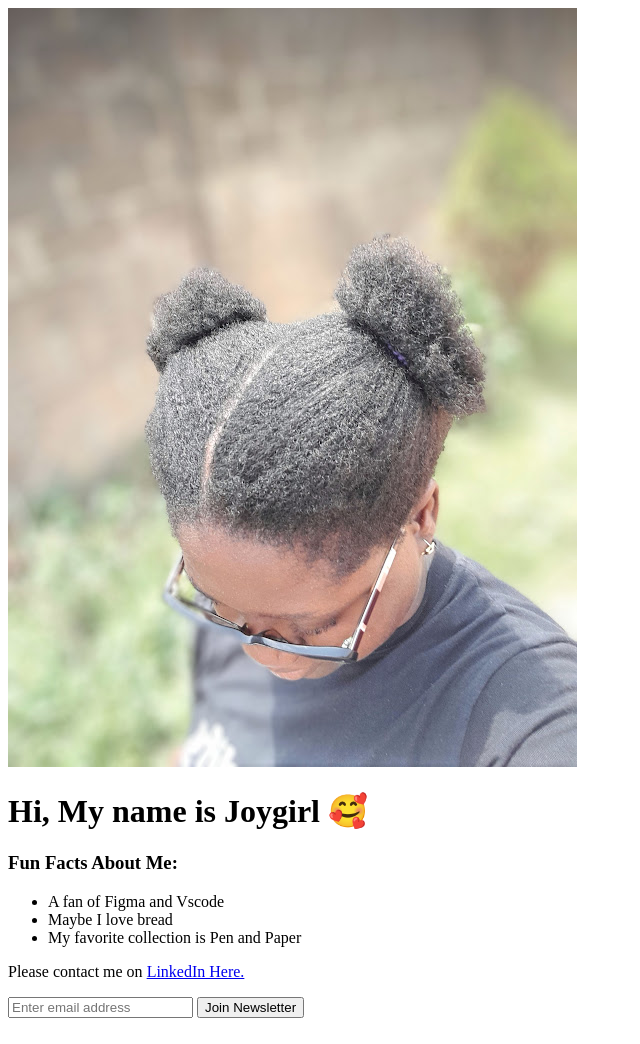
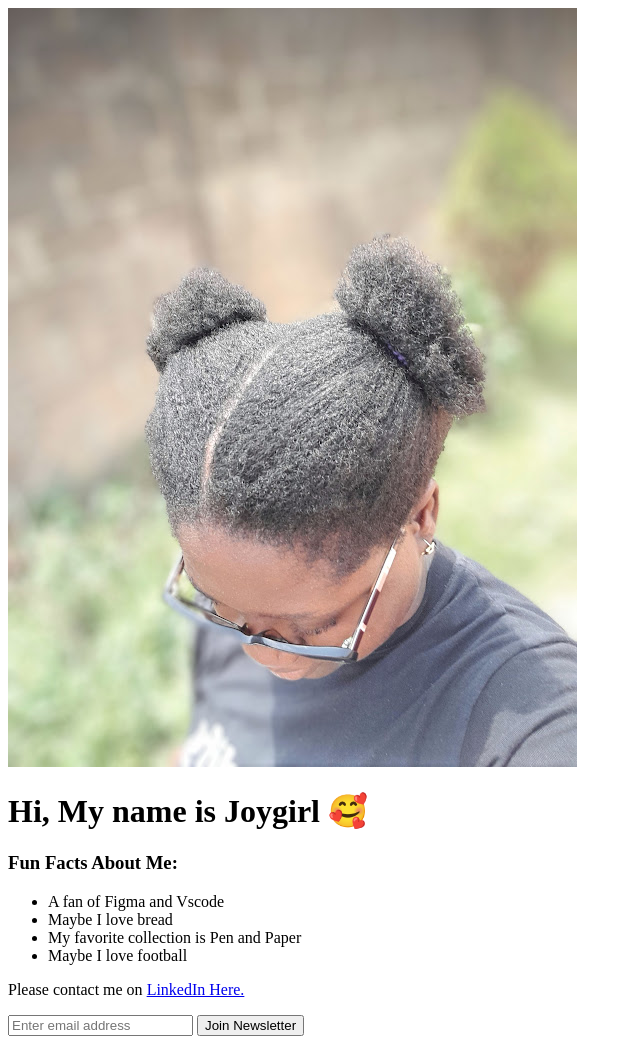
Before and after one commit to Hijoygirl/html-practice, a plain HTML site: page profile.html in a window 1280 px wide. Shown: the whole page, without its empty margins (0-640 px from the left). Drawn offline with Linux system fonts and the light colour scheme.

Commit message:
Update profile.html

```diff
--- a/profile.html
+++ b/profile.html
@@ -9,6 +9,7 @@
                 <li>A fan of Figma and Vscode</li>
                 <li>Maybe I love bread</li>
                 <li>My favorite collection is Pen and Paper</li>
+                <li>Maybe I love football</li>
             </ul>
             <p>Please contact me on <a href="https://www.linkedin.com/in/joy-nneji-980897241/"target="_blan">LinkedIn Here.</a></p>
             <input type="text" placeholder="Enter email address">
```
